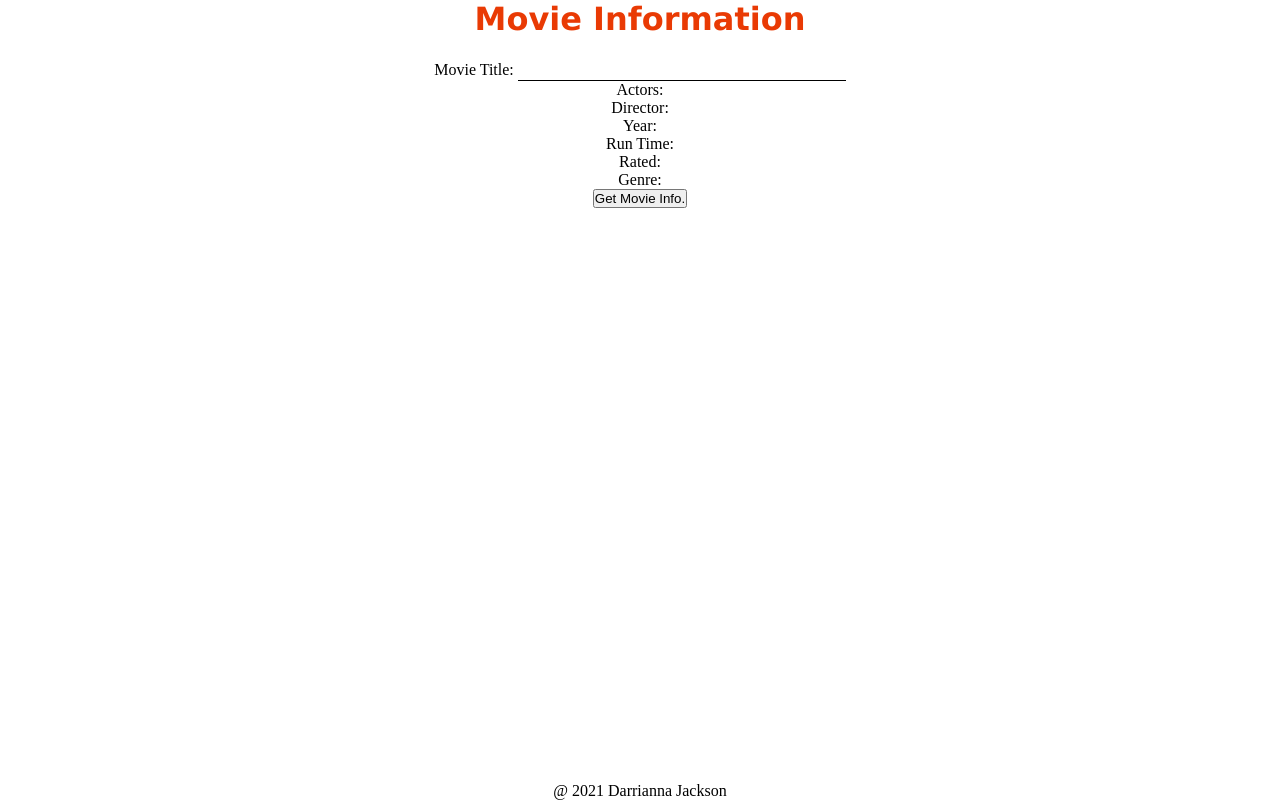
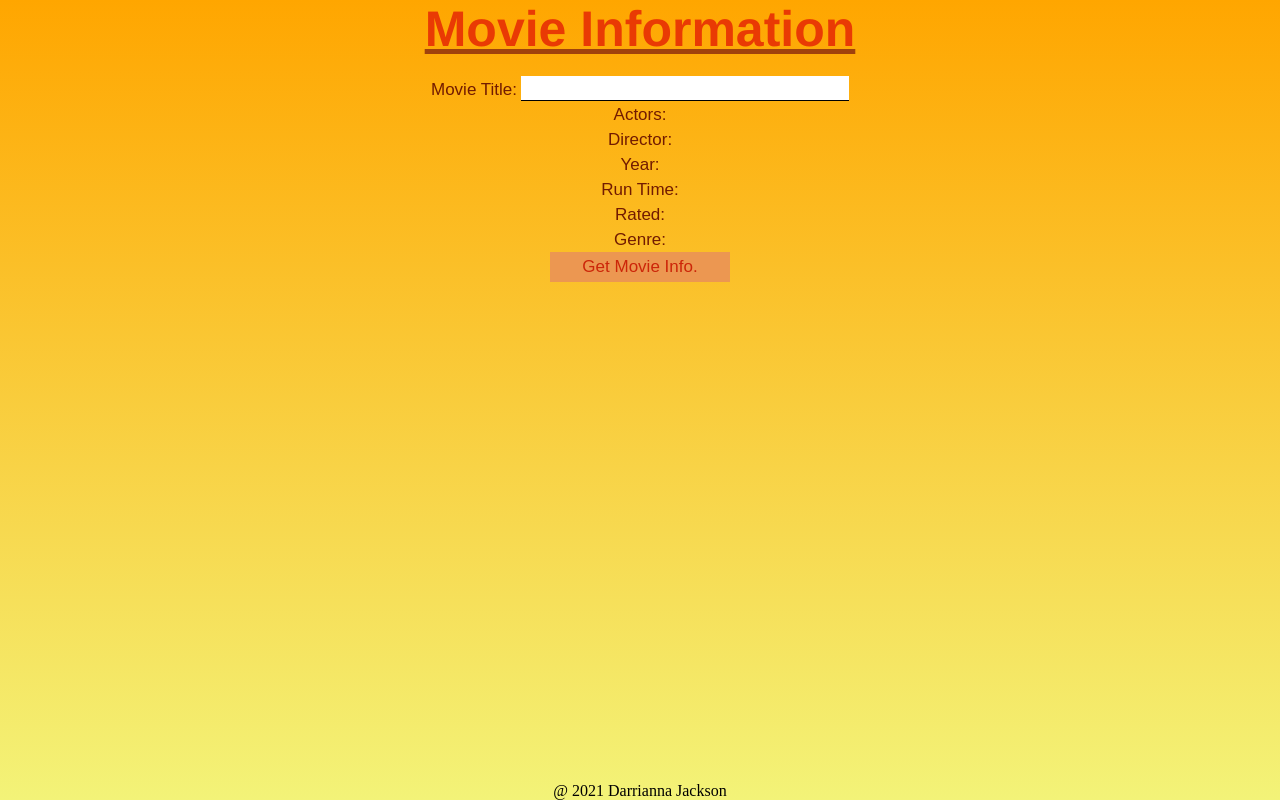
Before and after one commit to Darrijackson25/omdb-movie-api-project-6, a plain HTML site: page index.html in a window 1280 px wide. Drawn offline with Linux system fonts and the light colour scheme.

Commit message:
changed files

```diff
--- a/css/main.css
+++ b/css/main.css
@@ -10,11 +10,14 @@ body {
     min-height: 100vh;
     justify-content: center;
     align-items: center;
+    background-image: linear-gradient(rgb(255, 166, 0), rgb(243, 243, 120));
 }
 
 h1 {
     color: rgb(233, 58, 4);
-    font-family: Verdana;
+    font-family: 'Franklin Gothic Medium', 'Arial Narrow', Arial, sans-serif;
+    font-size: 50px;
+    text-decoration: underline rgb(160, 66, 12);
 }
 
 .Site-content {
@@ -42,3 +45,31 @@ img {
     width: 90%;
     max-width: 600px;
 }
+
+label {
+    color: rgb(114, 27, 1);
+    font-size: 17px;
+    font-family: Arial, Helvetica, sans-serif;
+    line-height: 25px;
+}
+
+input {
+    border: none;
+    border-bottom: 2px solid red;
+  }
+
+button {
+    background-color: #ec9751;
+    border: none;
+    color: rgb(204, 38, 9);
+    padding: 5px 32px;
+    text-align: center;
+    text-decoration: none;
+    display: inline-block;
+    font-size: 17px;
+    cursor: pointer;
+}
+
+p {
+    color: rgb(0, 0, 0);
+}
```
